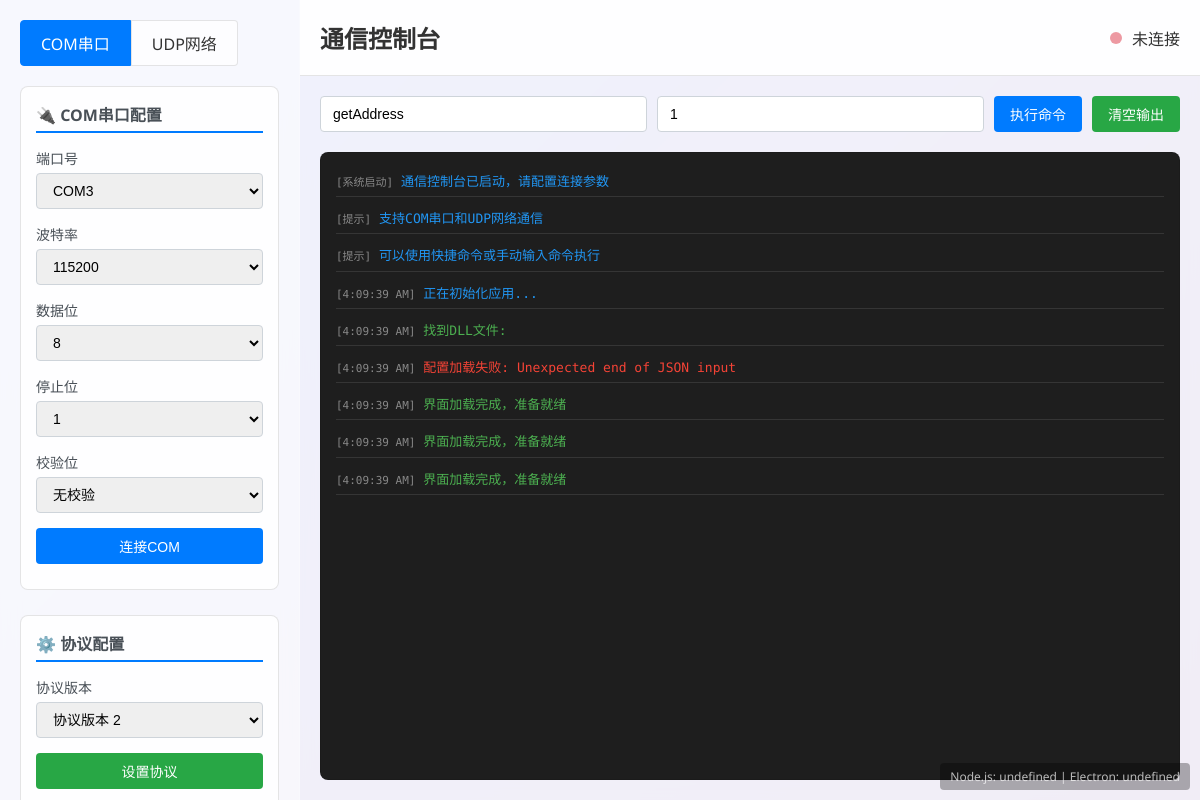
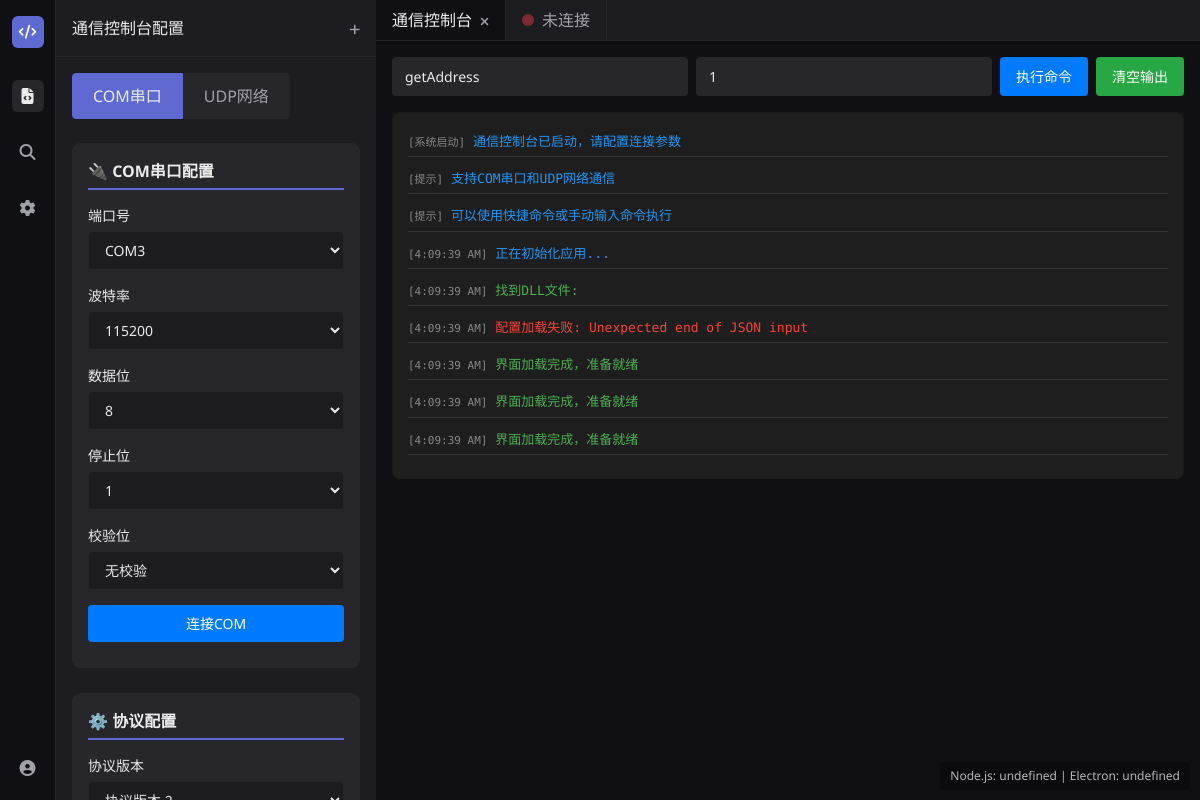
Before and after one commit to CoreMorrowTech/test44, an Electron app: page index.html in a window 1200 px wide. Drawn offline with nearby package versions, Linux system fonts and the light colour scheme; no server answers.

Commit message:
代码版

```diff
--- a/index.html
+++ b/index.html
@@ -1,9 +1,28 @@
 <!DOCTYPE html>
-<html>
+<html lang="en">
 
 <head>
   <meta charset="UTF-8">
-  <title>通信控制台</title>
+  <meta name="viewport" content="width=device-width, initial-scale=1.0">
+  <title>CodeLinear - 通信控制台</title>
+  <script src="https://cdn.tailwindcss.com"></script>
+  <link rel="stylesheet" href="https://cdnjs.cloudflare.com/ajax/libs/font-awesome/6.4.0/css/all.min.css">
+  <script>
+    tailwind.config = {
+      theme: {
+        extend: {
+          colors: {
+            'app-dark': '#101014',
+            'app-gray': '#1D1D21',
+            'app-light': '#27272B',
+            'app-highlight': '#5E6AD2',
+            'app-text': '#EBEBEC',
+            'app-text-dim': '#A1A1A9',
+          }
+        }
+      }
+    }
+  </script>
   <style>
     * {
       margin: 0;
@@ -13,8 +32,8 @@
 
     body {
       font-family: 'Microsoft YaHei', 'Segoe UI', Arial, sans-serif;
-      background: linear-gradient(135deg, #667eea 0%, #764ba2 100%);
-      color: #333;
+      background: #101014;
+      color: #EBEBEC;
       height: 100vh;
       overflow: hidden;
     }
@@ -91,17 +110,17 @@
     .config-section {
       margin-bottom: 25px;
       padding: 15px;
-      background: rgba(255, 255, 255, 0.8);
+      background: #27272B;
       border-radius: 8px;
-      border: 1px solid rgba(0, 0, 0, 0.1);
+      border: 1px solid #27272B;
     }
 
     .config-section h3 {
       margin-bottom: 15px;
-      color: #495057;
+      color: #EBEBEC;
       font-size: 16px;
       font-weight: 600;
-      border-bottom: 2px solid #007bff;
+      border-bottom: 2px solid #5E6AD2;
       padding-bottom: 5px;
     }
 
@@ -113,23 +132,25 @@
       display: block;
       margin-bottom: 5px;
       font-weight: 500;
-      color: #495057;
+      color: #EBEBEC;
       font-size: 14px;
     }
 
     .form-control {
       width: 100%;
       padding: 8px 12px;
-      border: 1px solid #ced4da;
+      border: 1px solid #27272B;
       border-radius: 4px;
       font-size: 14px;
+      background: #1D1D21;
+      color: #EBEBEC;
       transition: border-color 0.15s ease-in-out, box-shadow 0.15s ease-in-out;
     }
 
     .form-control:focus {
       outline: none;
-      border-color: #007bff;
-      box-shadow: 0 0 0 0.2rem rgba(0, 123, 255, 0.25);
+      border-color: #5E6AD2;
+      box-shadow: 0 0 0 0.2rem rgba(94, 106, 210, 0.25);
     }
 
     .btn {
@@ -238,11 +259,12 @@
 
     .tab-button {
       padding: 10px 20px;
-      background: rgba(255, 255, 255, 0.7);
-      border: 1px solid rgba(0, 0, 0, 0.1);
+      background: #27272B;
+      border: 1px solid #27272B;
       cursor: pointer;
       transition: all 0.15s ease-in-out;
       font-weight: 500;
+      color: #A1A1A9;
     }
 
     .tab-button:first-child {
@@ -254,9 +276,9 @@
     }
 
     .tab-button.active {
-      background: #007bff;
-      color: white;
-      border-color: #007bff;
+      background: #5E6AD2;
+      color: #EBEBEC;
+      border-color: #5E6AD2;
     }
 
     .tab-content {
@@ -307,30 +329,30 @@
     .param-item {
       margin-bottom: 12px;
       padding: 10px;
-      background: rgba(255, 255, 255, 0.9);
+      background: #1D1D21;
       border-radius: 4px;
-      border-left: 3px solid #007bff;
+      border-left: 3px solid #5E6AD2;
     }
 
     .param-description {
       font-size: 11px;
-      color: #666;
+      color: #A1A1A9;
       margin-top: 3px;
       font-style: italic;
     }
 
     .param-info {
       font-size: 10px;
-      color: #888;
+      color: #A1A1A9;
       margin-top: 2px;
     }
 
     .no-params {
       text-align: center;
-      color: #666;
+      color: #A1A1A9;
       font-style: italic;
       padding: 15px;
-      background: rgba(255, 255, 255, 0.5);
+      background: #27272B;
       border-radius: 4px;
     }
 
@@ -378,9 +400,41 @@
 </head>
 
 <body>
-  <div class="container">
-    <!-- 侧边栏配置区域 -->
-    <div class="sidebar scrollbar">
+  <div class="flex h-screen overflow-hidden">
+    <!-- Sidebar -->
+    <div class="w-14 bg-app-dark border-r border-app-light flex flex-col items-center py-4">
+      <div class="w-8 h-8 bg-app-highlight rounded-md mb-8 flex items-center justify-center">
+        <i class="fas fa-code text-white text-sm"></i>
+      </div>
+      <div class="flex flex-col space-y-6">
+        <button class="w-8 h-8 flex items-center justify-center rounded-md bg-app-light text-app-text">
+          <i class="fas fa-file-code"></i>
+        </button>
+        <button class="w-8 h-8 flex items-center justify-center rounded-md text-app-text-dim hover:bg-app-light">
+          <i class="fas fa-search"></i>
+        </button>
+        <button class="w-8 h-8 flex items-center justify-center rounded-md text-app-text-dim hover:bg-app-light">
+          <i class="fas fa-cog"></i>
+        </button>
+      </div>
+      <div class="mt-auto">
+        <button class="w-8 h-8 flex items-center justify-center rounded-md text-app-text-dim hover:bg-app-light">
+          <i class="fas fa-user-circle"></i>
+        </button>
+      </div>
+    </div>
+
+    <!-- File Navigation / Configuration Panel -->
+    <div class="w-80 bg-app-gray flex flex-col">
+      <div class="p-4 border-b border-app-light">
+        <div class="flex items-center justify-between">
+          <h2 class="font-medium text-app-text">通信控制台配置</h2>
+          <button class="text-app-text-dim hover:text-app-text">
+            <i class="fas fa-plus text-xs"></i>
+          </button>
+        </div>
+      </div>
+      <div class="overflow-y-auto flex-1 p-4 space-y-6">
       <!-- 通信类型选择 -->
       <div class="tab-buttons">
         <div class="tab-button active" onclick="switchTab('com')">COM串口</div>
@@ -505,28 +559,35 @@
         <h3>🔗 连接控制</h3>
         <button class="btn btn-danger btn-block" onclick="disconnect()">断开连接</button>
       </div>
+      </div>
     </div>
 
-    <!-- 主内容区域 -->
-    <div class="main-content">
-      <!-- 头部状态栏 -->
-      <div class="header">
-        <h1>通信控制台</h1>
-        <div class="status">
+    <!-- Main Content -->
+    <div class="flex-1 flex flex-col bg-app-dark">
+      <!-- Tabs -->
+      <div class="bg-app-gray border-b border-app-light flex">
+        <div class="px-4 py-2 bg-app-dark border-r border-app-light flex items-center">
+          <span class="text-app-text">通信控制台</span>
+          <button class="ml-2 text-app-text-dim hover:text-app-text">
+            <i class="fas fa-times text-xs"></i>
+          </button>
+        </div>
+        <div class="px-4 py-2 border-r border-app-light flex items-center text-app-text-dim">
           <div class="status-indicator" id="status-indicator"></div>
-          <span id="status-text">未连接</span>
+          <span id="status-text" class="ml-2">未连接</span>
         </div>
       </div>
 
-      <!-- 命令执行区域 -->
-      <div class="command-area">
-        <div class="command-input">
-          <input type="text" class="form-control" id="command-name" placeholder="输入命令名称，如: getAddress"
-            value="getAddress">
-          <input type="text" class="form-control" id="command-params" placeholder="输入参数，用逗号分隔，如: 1,2,3" value="1">
-          <button class="btn btn-primary" onclick="executeCommand()">执行命令</button>
-          <button class="btn btn-success" onclick="clearOutput()">清空输出</button>
-        </div>
+      <!-- Editor/Command Area -->
+      <div class="flex-1 overflow-auto">
+        <div class="p-4">
+          <!-- Command Input -->
+          <div class="command-input mb-4 flex gap-2">
+            <input type="text" class="form-control bg-app-light border-app-light text-app-text placeholder-app-text-dim" id="command-name" placeholder="输入命令名称，如: getAddress" value="getAddress">
+            <input type="text" class="form-control bg-app-light border-app-light text-app-text placeholder-app-text-dim" id="command-params" placeholder="输入参数，用逗号分隔，如: 1,2,3" value="1">
+            <button class="btn btn-primary" onclick="executeCommand()">执行命令</button>
+            <button class="btn btn-success" onclick="clearOutput()">清空输出</button>
+          </div>
 
         <!-- 返回值显示区域 -->
         <div id="return-values-container" style="display: none; margin-bottom: 15px;">
```
